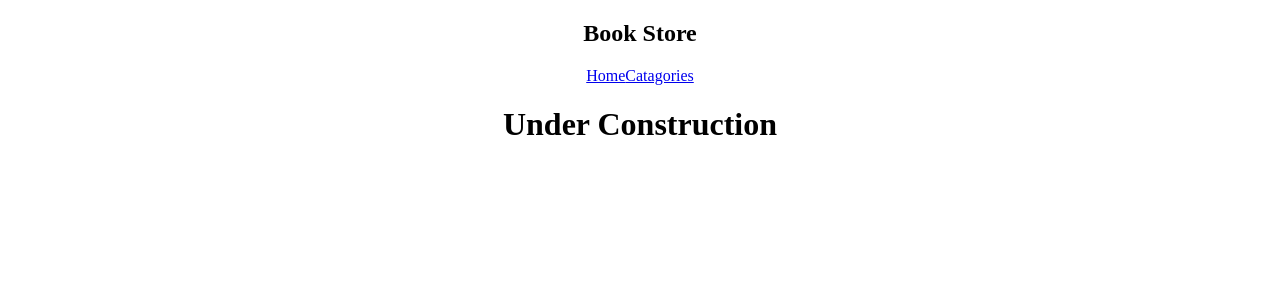
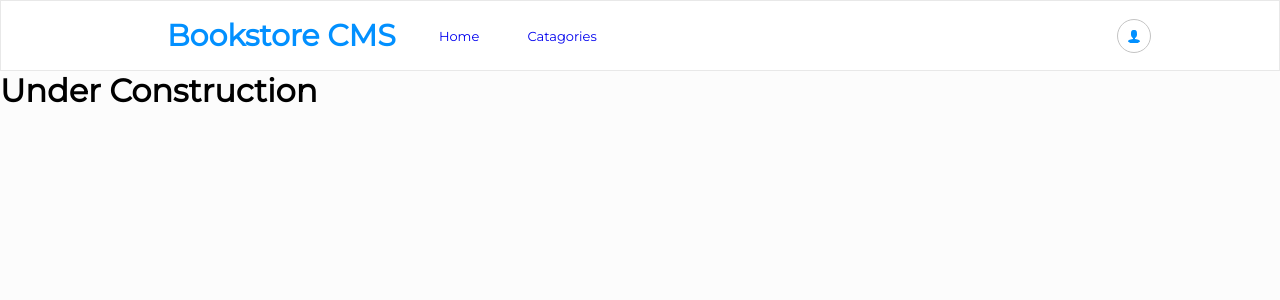
Before and after one commit to Wes-Isaac/Bookstore, a React (Create React App) app: page /catagories in a window 1280 px wide. Shown: the top 300 px of the page. Built offline with nearby package versions, Linux system fonts and the light colour scheme; no server answers.

Commit message:
Add style

```diff
--- a/package.json
+++ b/package.json
@@ -11,6 +11,7 @@
     "big.js": "^6.1.1",
     "react": "^17.0.2",
     "react-dom": "^17.0.2",
+    "react-icons": "^4.3.1",
     "react-redux": "^7.2.6",
     "react-router-dom": "^6.0.2",
     "react-scripts": "4.0.3",
--- a/src/App.css
+++ b/src/App.css
@@ -1,39 +1,144 @@
-.App {
-  text-align: center;
+@import url('https://fonts.googleapis.com/css2?family=Montserrat&family=Poppins&family=Roboto+Slab&display=swap');
+
+* {
+  margin: 0;
+  padding: 0;
 }
 
-.App-logo {
-  height: 40vmin;
-  pointer-events: none;
+:root {
+  --bg-color:#fff;
+  --place-color: #c4c4c4;
 }
 
-@media (prefers-reduced-motion: no-preference) {
-  .App-logo {
-    animation: App-logo-spin infinite 20s linear;
-  }
+body {
+  width: 100%;
+  font-stretch: normal;
+  font-style: normal;
+  line-height: normal;
+  letter-spacing: normal;
+  font-family: 'Montserrat', sans-serif;
+  background-color: #fcfcfc;
 }
 
-.App-header {
-  background-color: #282c34;
-  min-height: 100vh;
+header {
+  border: solid 1px #e8e8e8;
+  background: #fff;
+}
+
+nav {
+  width: 80%;
+  display: flex;
+  justify-content: space-between;
+  align-items: center;
+  margin: 1rem auto;
+}
+
+.links {
+  width: 50%;
+  display: flex;
+  justify-content: space-evenly;
+  align-items: center;
+}
+
+
+a {
+  text-decoration: none;
+  font-family: Montserrat;
+  font-size: 0.813rem;
+  margin: auto 5px;
+}
+
+.head {
+  color: #0290ff;
+  font-family: Montserrat;
+  font-size: 1.875rem;
+  font-weight: bolder;
+}
+
+.icon {
+  border: 1px #c4c4c4 solid;
+  padding: 8px;
+  border-radius: 50%;
+  color: #0290ff;
+  display: flex;
+  justify-content: center;
+  align-items: center;
+}
+
+ul {
+  width: 80%;
+  margin: 2rem auto;
+}
+
+ul .list-item {
+  background: #fff;
+  border: 1px solid #c4c4c4;
+  padding: 15px;
+  margin: 1rem auto;
+}
+
+ul .list-item p {
+  margin: 5px auto;
+}
+
+.book-title {
+  font-family: RobotoSlab;
+  font-size: 1.575rem;
+  font-weight: bolder;
+}
+
+.cate {
+  font-weight: bolder;
+  opacity: 0.5;
+}
+
+.list-butt {
+  color: #2598f0;
+  font-size: 0.9em;
+  background: transparent;
+  border: none;
+  margin: 5px 10px;
+  border-right: 1px #c4c4c4 solid;
+  padding-right: 15px;
+  cursor: pointer;
+}
+
+.list-butt:last-child {
+  border: none;
+}
+
+#add-book-form {
+  width: 80%;
+  margin: 2rem auto;
   display: flex;
   flex-direction: column;
-  align-items: center;
-  justify-content: center;
-  font-size: calc(10px + 2vmin);
-  color: white;
 }
 
-.App-link {
-  color: #61dafb;
+h2 {
+  font-size: 1.4rem;
+  font-weight: bolder;
+  opacity: 0.5;
+  margin-bottom: 1rem;
 }
 
-@keyframes App-logo-spin {
-  from {
-    transform: rotate(0deg);
-  }
+.div {
+  width: 100%;
+}
 
-  to {
-    transform: rotate(360deg);
-  }
+input {
+  padding: 8px;
+  width: 50%;
+  margin: auto 8px;
 }
+
+.category {
+  width: 25%;
+}
+
+.add-book {
+  background: #0290ff;
+  border: none;
+  width: 15%;
+  padding: 10px;
+  color: #fff;
+}
--- a/src/components/Book.js
+++ b/src/components/Book.js
@@ -5,10 +5,14 @@ import { removeBook } from '../redux/books/book';
 export default function Book({ book }) {
   const dispatch = useDispatch();
   return (
-    <li>
-      <span>{` ${book.title} `}</span>
-      <span>{` ${book.category} `}</span>
-      <button type="button" onClick={() => dispatch(removeBook(book.item_id))}>Remove book</button>
-    </li>
+    <div className="list-item">
+      <p className="cate">{` ${book.category} `}</p>
+      <p className="book-title">{` ${book.title} `}</p>
+      <div>
+        <button className="list-butt" type="button">Comment</button>
+        <button className="list-butt" type="button" onClick={() => dispatch(removeBook(book.item_id))}>Remove</button>
+        <button className="list-butt" type="button">Edit</button>
+      </div>
+    </div>
   );
 }
--- a/src/components/Form.js
+++ b/src/components/Form.js
@@ -21,9 +21,12 @@ export default function Form() {
   return (
     <div>
       <form id="add-book-form" onSubmit={(e) => submitForm(e)}>
-        <input placeholder="Book Title" className="title" />
-        <input placeholder="Category" className="category" />
-        <button type="submit"> Add Book </button>
+        <h2>ADD NEW BOOK</h2>
+        <div className="div">
+          <input placeholder="Book Title" className="title" />
+          <input placeholder="Category" className="category" />
+          <button type="submit" className="add-book">ADD BOOK</button>
+        </div>
       </form>
     </div>
   );
--- a/src/components/Navbar.js
+++ b/src/components/Navbar.js
@@ -1,14 +1,18 @@
 import React from 'react';
 import { Link } from 'react-router-dom';
+import { ImUser } from 'react-icons/im';
 
 export default function Navbar() {
   return (
+    <header>
       <nav>
-      <h1>Book Store</h1>
         <div className="links">
+          <h1 className="head">Bookstore CMS</h1>
           <Link to="/">Home</Link>
           <Link to="/catagories">Catagories</Link>
         </div>
+        <div className="oval"><ImUser className="icon" /></div>
       </nav>
+    </header>
   );
 }
```
Also changed, not shown: 1 other file (tests, documents, lock files or other folders). Lines whose indentation alone changed are shown as unchanged.
